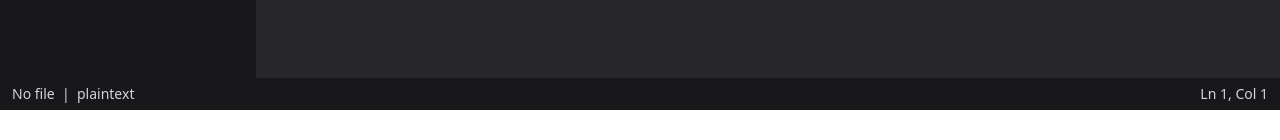
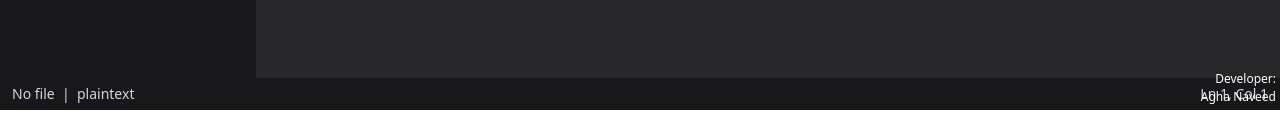
Before and after one commit to agha-naveed/darkfox-ide, a React (Vite) app in the folder ide-interface/: page / in a window 1280 px wide. Shown: the part 690-830 px from the top of the page. Built offline with nearby package versions, Linux system fonts and the light colour scheme; no server answers.

Commit message:
added name

```diff
--- a/ide-interface/src/App.jsx
+++ b/ide-interface/src/App.jsx
@@ -203,6 +203,11 @@ export default function App() {
 
   return (
     <div className="flex h-screen">
+      <div className="fixed bottom-1 right-1 text-white text-[12px] z-[9999999] text-end">
+        Developer:
+        <br />
+        Agha Naveed
+      </div>
       {/* Sidebar */}
       <div className="w-64 bg-zinc-900 text-white p-2 border-r border-r-zinc-700">
         <button
```
